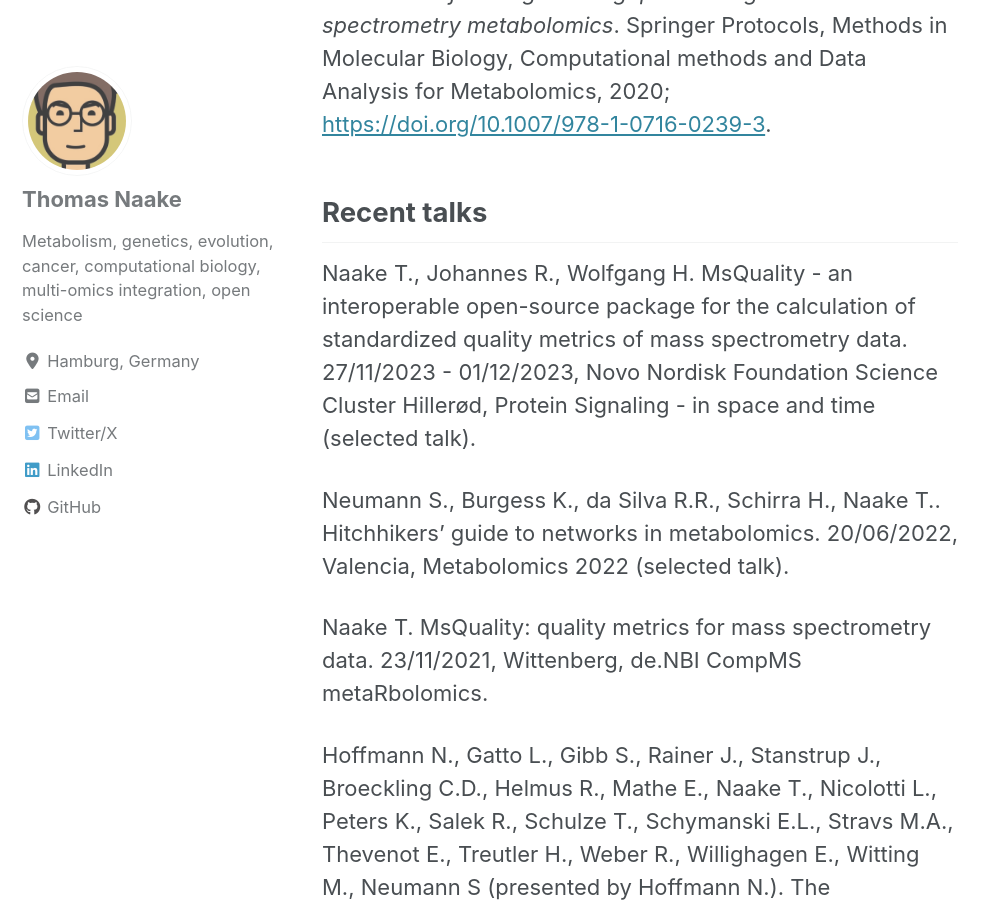
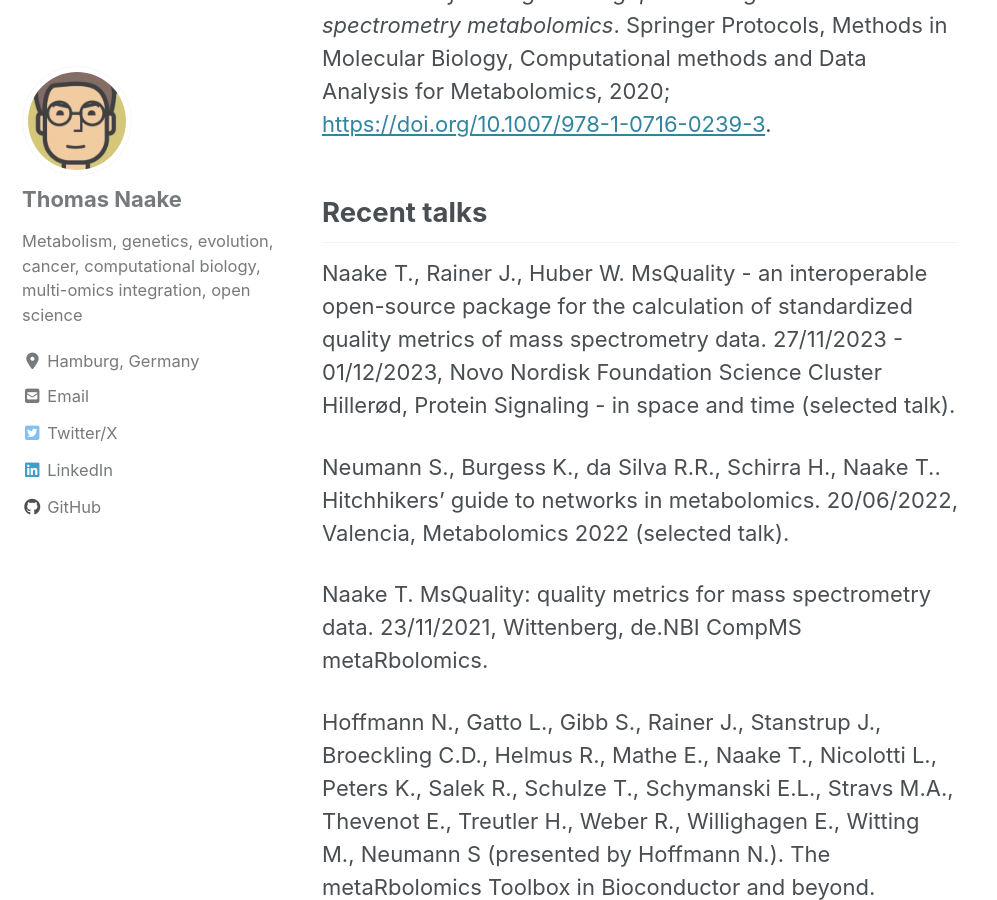
Before and after one commit to tnaake/tnaake.github.io, a Jekyll site: the page built from _pages/publications.md, in a window 1280 px wide and 900 px high, scrolled down 5914 px. Shown: the whole window, without its empty margins (0-997 px from the left). Built offline with Jekyll 4.4.1, drawn with Linux system fonts in a browser that asks for light colours; cached includes are drawn as plain includes; nearby versions of some CDN libraries.

Commit message:
fix typo

```diff
--- a/_pages/publications.md
+++ b/_pages/publications.md
@@ -175,7 +175,7 @@ Data Analysis for Metabolomics, 2020;
 
 ## Recent talks
 
-Naake T., Johannes R., Wolfgang H. MsQuality - an interoperable open-source package for the calculation of standardized quality metrics of mass spectrometry data. 27/11/2023 - 01/12/2023, Novo Nordisk Foundation Science Cluster Hillerød, Protein Signaling - in space and time (selected talk).
+Naake T., Rainer J., Huber W. MsQuality - an interoperable open-source package for the calculation of standardized quality metrics of mass spectrometry data. 27/11/2023 - 01/12/2023, Novo Nordisk Foundation Science Cluster Hillerød, Protein Signaling - in space and time (selected talk).
 
 Neumann S., Burgess K., da Silva R.R., Schirra H., Naake T..
 Hitchhikers’ guide to networks in metabolomics. 20/06/2022, Valencia, Metabolomics 2022 (selected talk).
```
